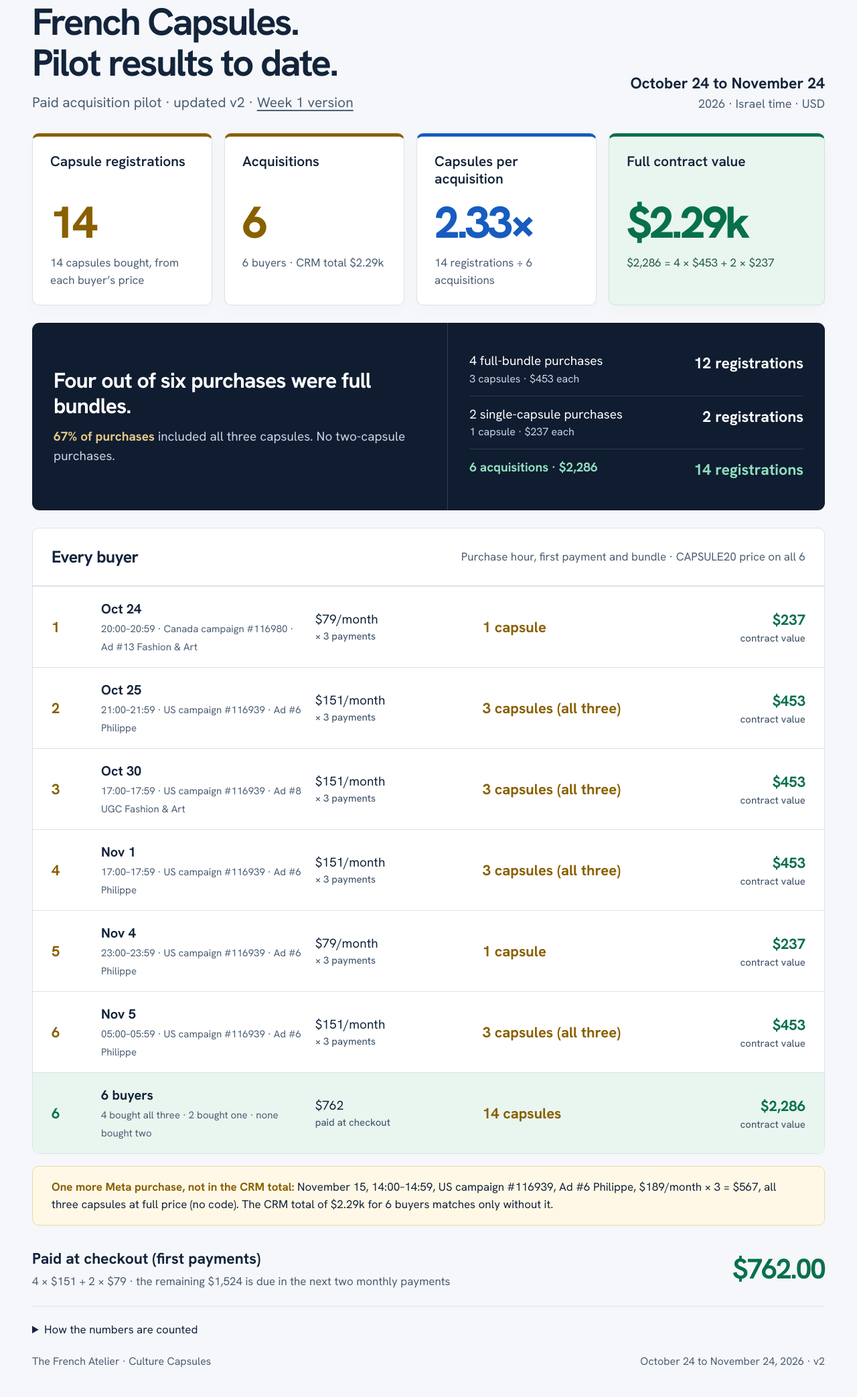
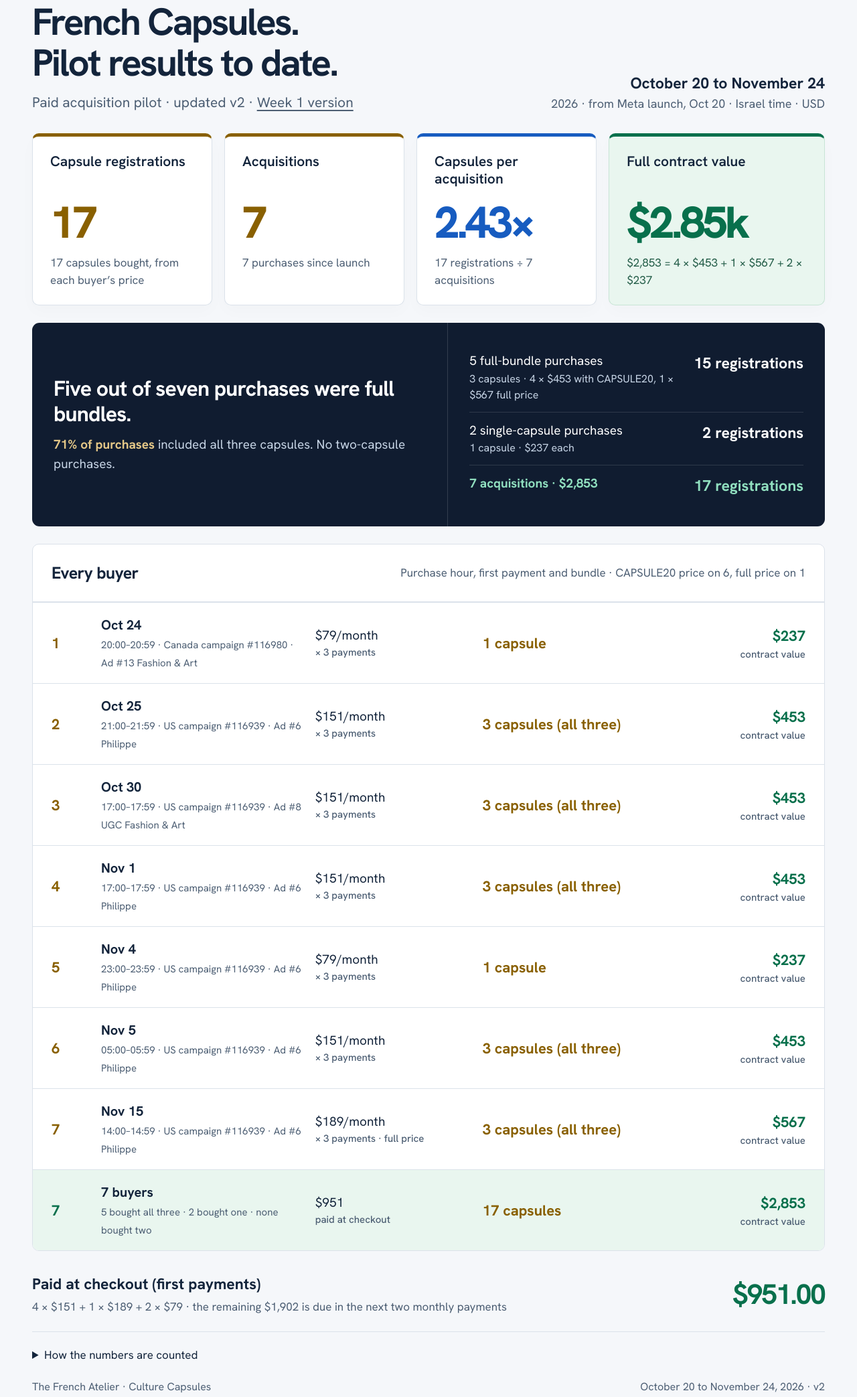
Before and after one commit to gitteromri-ux/french-capsules-week-one, a plain HTML site: page v2/index.html in a window 1280 px wide. Shown: the part 117-2203 px from the top of the page at 67% size. Drawn offline with Linux system fonts and the light colour scheme.

Commit message:
v2: 7 buyers incl. Nov 15; launch Oct 20 to Nov 24; totals 17 capsules, $2,853, $951 paid

```diff
--- a/v2/index.html
+++ b/v2/index.html
@@ -4,7 +4,7 @@
 <meta charset="utf-8"><meta name="viewport" content="width=device-width,initial-scale=1">
 <meta name="robots" content="noindex,nofollow"><meta name="theme-color" content="#101c30">
 <title>French Capsules | Pilot results to date (v2)</title>
-<meta name="description" content="French Capsules pilot results: 14 capsule registrations from 6 acquisitions, 2.33 capsules per acquisition and $2,286 in full contract value. October 24 to November 24, 2026.">
+<meta name="description" content="French Capsules pilot results: 17 capsule registrations from 7 acquisitions, 2.43 capsules per acquisition and $2,853 in full contract value. October 20 to November 24, 2026.">
 <link rel="preconnect" href="https://fonts.googleapis.com"><link rel="preconnect" href="https://fonts.gstatic.com" crossorigin>
 <link href="https://fonts.googleapis.com/css2?family=Hanken+Grotesk:wght@400;500;600;700;800&family=Instrument+Serif&display=swap" rel="stylesheet">
 <style>
@@ -35,43 +35,43 @@ footer{padding:22px 0 30px;font-size:16px;color:var(--muted)}summary{cursor:poin
 <body>
 <div class="brandbar"><div class="wrap"><div class="brand">The French Atelier</div><span>Culture Capsules</span></div></div>
 <main class="wrap">
-<header><div><h1>French Capsules.<br>Pilot results to date.</h1><p>Paid acquisition pilot · updated v2 · <a href="../">Week 1 version</a></p></div><div class="period"><strong>October 24 to November 24</strong><span>2026 · Israel time · USD</span></div></header>
+<header><div><h1>French Capsules.<br>Pilot results to date.</h1><p>Paid acquisition pilot · updated v2 · <a href="../">Week 1 version</a></p></div><div class="period"><strong>October 20 to November 24</strong><span>2026 · from Meta launch, Oct 20 · Israel time · USD</span></div></header>
 <section class="results" aria-label="Core results">
- <article class="result volume"><h2>Capsule registrations</h2><div class="number">14</div><p>14 capsules bought, from each buyer’s price</p></article>
- <article class="result volume"><h2>Acquisitions</h2><div class="number">6</div><p>6 buyers · CRM total $2.29k</p></article>
- <article class="result ratio"><h2>Capsules per acquisition</h2><div class="number">2.33×</div><p>14 registrations ÷ 6 acquisitions</p></article>
- <article class="result value"><h2>Full contract value</h2><div class="number">$2.29k</div><p>$2,286 = 4 × $453 + 2 × $237</p></article>
+ <article class="result volume"><h2>Capsule registrations</h2><div class="number">17</div><p>17 capsules bought, from each buyer’s price</p></article>
+ <article class="result volume"><h2>Acquisitions</h2><div class="number">7</div><p>7 purchases since launch</p></article>
+ <article class="result ratio"><h2>Capsules per acquisition</h2><div class="number">2.43×</div><p>17 registrations ÷ 7 acquisitions</p></article>
+ <article class="result value"><h2>Full contract value</h2><div class="number">$2.85k</div><p>$2,853 = 4 × $453 + 1 × $567 + 2 × $237</p></article>
 </section>
 <section class="bundle">
- <div class="bundle-copy"><h2>Four out of six purchases were full bundles.</h2><p><strong>67% of purchases</strong> included all three capsules. No two-capsule purchases.</p></div>
+ <div class="bundle-copy"><h2>Five out of seven purchases were full bundles.</h2><p><strong>71% of purchases</strong> included all three capsules. No two-capsule purchases.</p></div>
  <div class="bundle-math">
-  <div class="math-row"><span>4 full-bundle purchases<small>3 capsules · $453 each</small></span><strong>12 registrations</strong></div>
+  <div class="math-row"><span>5 full-bundle purchases<small>3 capsules · 4 × $453 with CAPSULE20, 1 × $567 full price</small></span><strong>15 registrations</strong></div>
   <div class="math-row"><span>2 single-capsule purchases<small>1 capsule · $237 each</small></span><strong>2 registrations</strong></div>
-  <div class="math-row total"><span>6 acquisitions · $2,286</span><strong>14 registrations</strong></div>
+  <div class="math-row total"><span>7 acquisitions · $2,853</span><strong>17 registrations</strong></div>
  </div>
 </section>
 <section class="buyers">
- <div class="buyers-head"><h2>Every buyer</h2><p>Purchase hour, first payment and bundle · CAPSULE20 price on all 6</p></div>
+ <div class="buyers-head"><h2>Every buyer</h2><p>Purchase hour, first payment and bundle · CAPSULE20 price on 6, full price on 1</p></div>
  <div class="buyer"><div class="n">1</div><div class="when"><strong>Oct 24</strong><span>20:00–20:59 · Canada campaign #116980 · Ad #13 Fashion &amp; Art</span></div><div class="pay">$79/month<small>× 3 payments</small></div><div class="caps">1 capsule</div><div class="cv">$237<small>contract value</small></div></div>
  <div class="buyer"><div class="n">2</div><div class="when"><strong>Oct 25</strong><span>21:00–21:59 · US campaign #116939 · Ad #6 Philippe</span></div><div class="pay">$151/month<small>× 3 payments</small></div><div class="caps">3 capsules (all three)</div><div class="cv">$453<small>contract value</small></div></div>
  <div class="buyer"><div class="n">3</div><div class="when"><strong>Oct 30</strong><span>17:00–17:59 · US campaign #116939 · Ad #8 UGC Fashion &amp; Art</span></div><div class="pay">$151/month<small>× 3 payments</small></div><div class="caps">3 capsules (all three)</div><div class="cv">$453<small>contract value</small></div></div>
  <div class="buyer"><div class="n">4</div><div class="when"><strong>Nov 1</strong><span>17:00–17:59 · US campaign #116939 · Ad #6 Philippe</span></div><div class="pay">$151/month<small>× 3 payments</small></div><div class="caps">3 capsules (all three)</div><div class="cv">$453<small>contract value</small></div></div>
  <div class="buyer"><div class="n">5</div><div class="when"><strong>Nov 4</strong><span>23:00–23:59 · US campaign #116939 · Ad #6 Philippe</span></div><div class="pay">$79/month<small>× 3 payments</small></div><div class="caps">1 capsule</div><div class="cv">$237<small>contract value</small></div></div>
  <div class="buyer"><div class="n">6</div><div class="when"><strong>Nov 5</strong><span>05:00–05:59 · US campaign #116939 · Ad #6 Philippe</span></div><div class="pay">$151/month<small>× 3 payments</small></div><div class="caps">3 capsules (all three)</div><div class="cv">$453<small>contract value</small></div></div>
- <div class="buyer tot"><div class="n">6</div><div class="when"><strong>6 buyers</strong><span>4 bought all three · 2 bought one · none bought two</span></div><div class="pay">$762<small>paid at checkout</small></div><div class="caps">14 capsules</div><div class="cv">$2,286<small>contract value</small></div></div>
+ <div class="buyer"><div class="n">7</div><div class="when"><strong>Nov 15</strong><span>14:00–14:59 · US campaign #116939 · Ad #6 Philippe</span></div><div class="pay">$189/month<small>× 3 payments · full price</small></div><div class="caps">3 capsules (all three)</div><div class="cv">$567<small>contract value</small></div></div>
+ <div class="buyer tot"><div class="n">7</div><div class="when"><strong>7 buyers</strong><span>5 bought all three · 2 bought one · none bought two</span></div><div class="pay">$951<small>paid at checkout</small></div><div class="caps">17 capsules</div><div class="cv">$2,853<small>contract value</small></div></div>
 </section>
-<div class="extra"><strong>One more Meta purchase, not in the CRM total:</strong> November 15, 14:00–14:59, US campaign #116939, Ad #6 Philippe, $189/month × 3 = $567, all three capsules at full price (no code). The CRM total of $2.29k for 6 buyers matches only without it.</div>
 <section class="collection">
- <div><h2>Paid at checkout (first payments)</h2><p>4 × $151 + 2 × $79 · the remaining $1,524 is due in the next two monthly payments</p></div><div class="collection-value">$762.00</div>
+ <div><h2>Paid at checkout (first payments)</h2><p>4 × $151 + 1 × $189 + 2 × $79 · the remaining $1,902 is due in the next two monthly payments</p></div><div class="collection-value">$951.00</div>
 </section>
 <footer>
  <details><summary>How the numbers are counted</summary>
-  <p><strong>Buyers and contract value:</strong> 6 acquisitions and $2.29k contract value are the CRM totals. The 6 purchases above add up to $2,286.</p>
+  <p><strong>Buyers and contract value:</strong> 7 purchases from the Meta launch on October 20 to November 24. Contract value is the full three-payment price of each bundle; the 7 purchases add up to $2,853.</p>
   <p><strong>Purchase details:</strong> the date, hour, campaign, ad and first payment of each purchase come from Meta purchase data for the two Capsules sales campaigns (Israel time).</p>
-  <p><strong>Capsules (registrations):</strong> one purchase can include 1, 2 or 3 capsules, so registrations count capsules, not orders. Each first payment matches exactly one bundle on the <a href="https://www.frenchatelierlive.com/culture-capsules" target="_blank" rel="noopener noreferrer">live website prices</a>, checked November 24: 1 capsule $99/month ($297), 2 capsules $178 ($534), 3 capsules $189 ($567). With the 20% CAPSULE20 code: 1 capsule $79 ($237), 2 capsules $142 ($426), 3 capsules $151 ($453). So $151 is all three capsules with CAPSULE20, and $79 is one capsule with CAPSULE20.</p>
+  <p><strong>Capsules (registrations):</strong> one purchase can include 1, 2 or 3 capsules, so registrations count capsules, not orders. Each first payment matches exactly one bundle on the <a href="https://www.frenchatelierlive.com/culture-capsules" target="_blank" rel="noopener noreferrer">live website prices</a>, checked November 24: 1 capsule $99/month ($297), 2 capsules $178 ($534), 3 capsules $189 ($567). With the 20% CAPSULE20 code: 1 capsule $79 ($237), 2 capsules $142 ($426), 3 capsules $151 ($453). So $151 is all three capsules with CAPSULE20, $189 is all three capsules at full price, and $79 is one capsule with CAPSULE20.</p>
   <p><strong>Paid at checkout</strong> is the sum of the first monthly payments, not a bank-settlement total.</p>
  </details>
- <div class="foot"><span>The French Atelier · Culture Capsules</span><span>October 24 to November 24, 2026 · v2</span></div>
+ <div class="foot"><span>The French Atelier · Culture Capsules</span><span>October 20 to November 24, 2026 · v2</span></div>
 </footer>
 
 </main>
```
